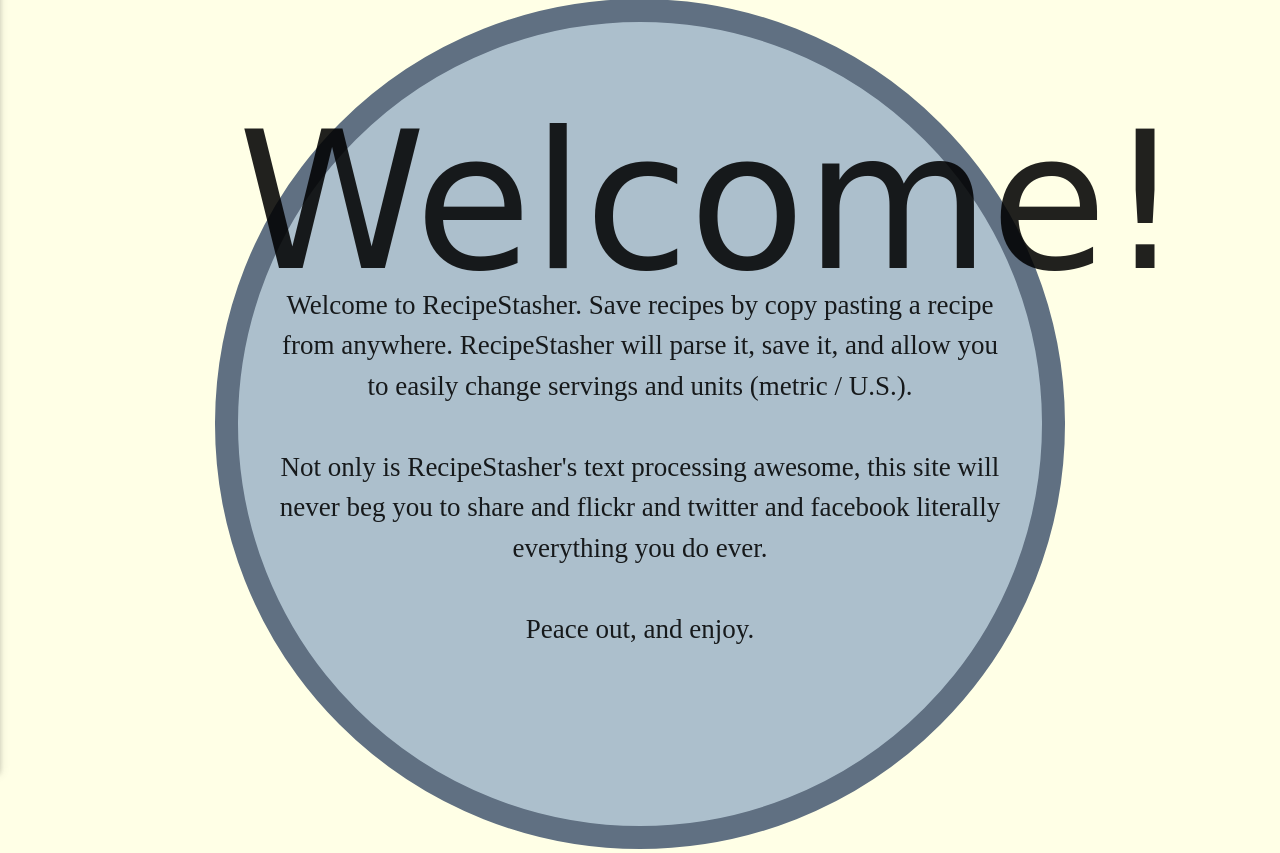
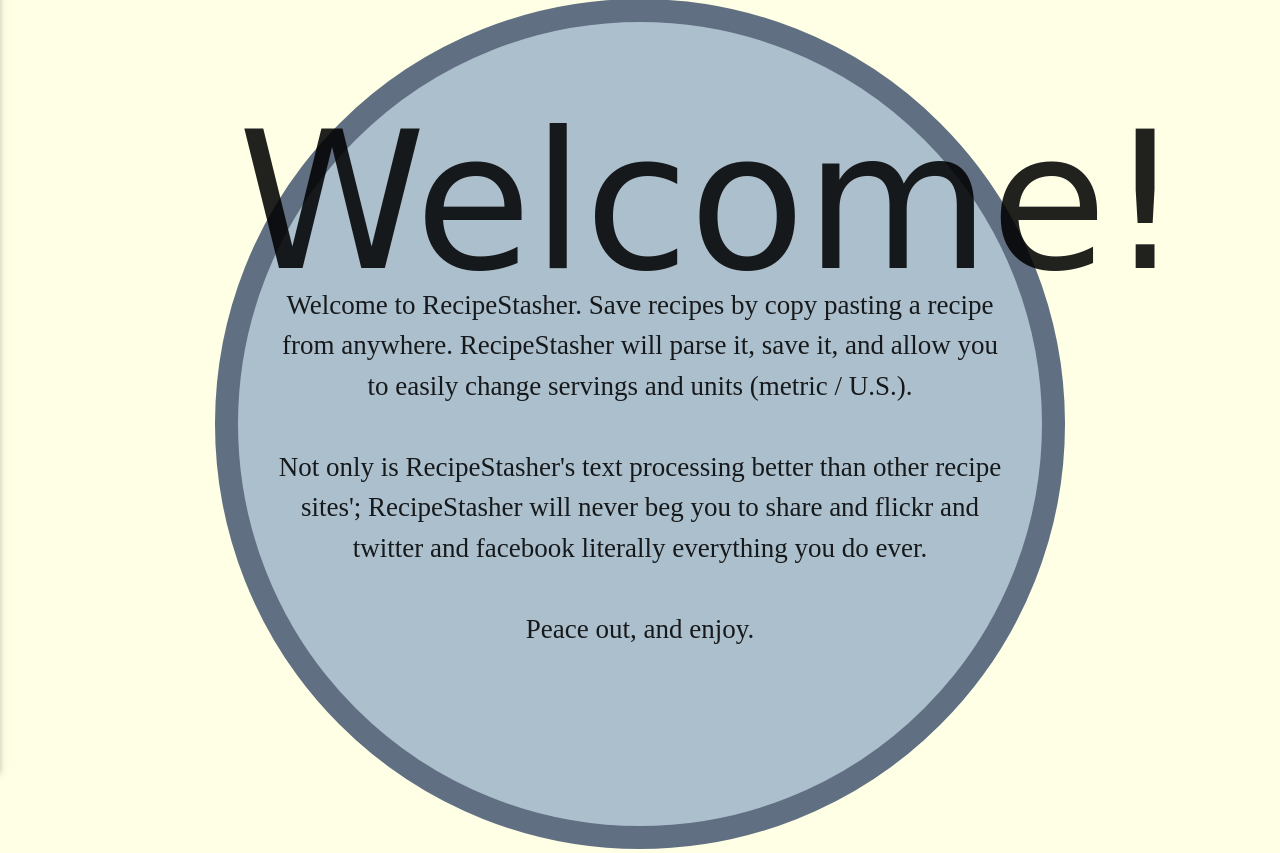
Before and after one commit to hillarysanders/recipereader, a Django app: page / in a window 1280 px wide. Shown: the part 88-941 px from the top of the page. Run offline with Django 3.2, Linux system fonts and the light colour scheme; some libraries are stand-ins or nearby versions; some web fonts are replaced.

Commit message:
changed welcome sentence to be less shitty :P

```diff
--- a/home/templates/home/welcome.html
+++ b/home/templates/home/welcome.html
@@ -13,8 +13,9 @@
                 from anywhere. RecipeStasher will parse it, save it, and allow you to easily change
                 servings and units (metric / U.S.).
                 <br><br>
-                Not only is RecipeStasher's text processing awesome, this site will never beg you to share and
-                flickr and twitter and facebook literally everything you do ever.
+                Not only is RecipeStasher's text processing better than other recipe sites';
+                RecipeStasher will never beg you to share and flickr and twitter and facebook
+                literally everything you do ever.
                 <br><br>
                 Peace out, and enjoy.
             </p>
```
